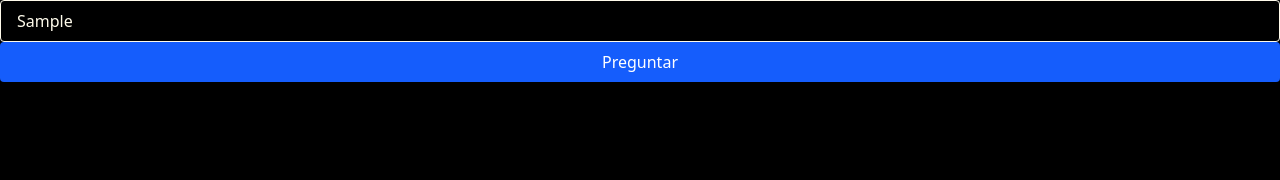
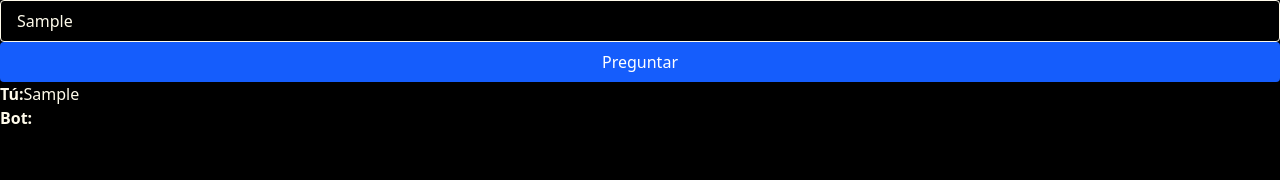
Before and after one commit to JonyR3G0/web-d-react-avanzado, a React (Vite) app: page / in a window 1280 px wide. Both pictures are taken after typing "Sample" into the empty fields and a click on the button "Preguntar". Shown: the top 180 px of the page. Built offline with nearby package versions, Linux system fonts and the light colour scheme; no server answers.

Commit message:
feat: :construction: Finalizando fetchQuestion function para hacer adecuadamente la peticion
Y se añadieron comentarios, como pequeña edicion de las keywords del switch en el reducer

```diff
--- a/src/components/ChatLLM.jsx
+++ b/src/components/ChatLLM.jsx
@@ -31,21 +31,24 @@ export const ChatLLM = () => {
 
   // Crear una funcion async que maneje la peticion recibe data
   async function fetchQuestion (data) {
-  // 1.uso de dispatch con el reducer context, manda primero info y payload para historial
-    dispatch({})
+    // 1.uso de dispatch con el reducer context, manda primero info del usuario y payload para historial
+    dispatch({ type: 'ADD', payload: { from: 'user', text: data.userInput } })
     // 2. Setea el modo de waiting
-    // 3.try/catch con custom hook
+    dispatch({ type: 'LOADING', payload: true })
+
     try {
+      // Hacemos la peticion al hook con la info del field
       const response = handleQuestion(data.userInput)
+      //! De momento recibo respuesta en la consola como proposito de debbugin QUITAR DESPUES
       console.log(response)
-    // 3.1 envia el payload (promt)
-    // 3.2 recibe la respuesta y crea un dispatch en el reducer pero por parte del LLM
+      // 3.1 envia el payload (promt) para el historial
+      dispatch({ type: 'ADD', payload: { from: 'machine', text: response } })
     } catch (error) {
-    // 3.3 catch
-
+    // 3.2 catch
+      console.log('ocurrio un error al conectar con el LLM : ' + error)
     } finally {
-      // 3.4 Setear modo waiting en off
-
+      // 3.3 Setear modo waiting en off
+      dispatch({ type: 'LOADING', payload: false })
     }
   }
   return (
@@ -64,6 +67,13 @@ export const ChatLLM = () => {
       </form>
       <div>
         {/* Acceso al historial de preguntas y respuestas, 2 mapeo con map y aplicacion de estilos condicional si es llm/usuario */}
+        {state.messages.map((msg, index) => (
+          <p key={index}>
+            <strong>{msg.from === 'user' ? 'Tú' : 'Bot'}:</strong>
+            {msg.text}
+          </p>
+        ))}
+        {state.loading && <p>Generando respuesta 🚀 </p>}
       </div>
       <div>
         {/* Status of waiting mode */}
--- a/src/context/ChatContext.jsx
+++ b/src/context/ChatContext.jsx
@@ -7,13 +7,14 @@ export const ChatContext = createContext()
 const initialState = { messages: [] }
 
 // Creando el reducer
+// ?El reducer pasa por defecto un state (el estado previo del reducer) y un action, que es el payload llamado al hacer distpatch
 const ChatReducer = (state, action) => {
   switch (action.type) {
-    case 'ADD_MESSAGE':
+    case 'ADD':
       console.log('agregando mensaje...')
       console.log(state)
       return { ...state, messages: [...state.messages, action.payload] }
-    case 'SET_LOADING':
+    case 'LOADING':
       return { ...state, loading: action.payload }
     default:
       return state
```
